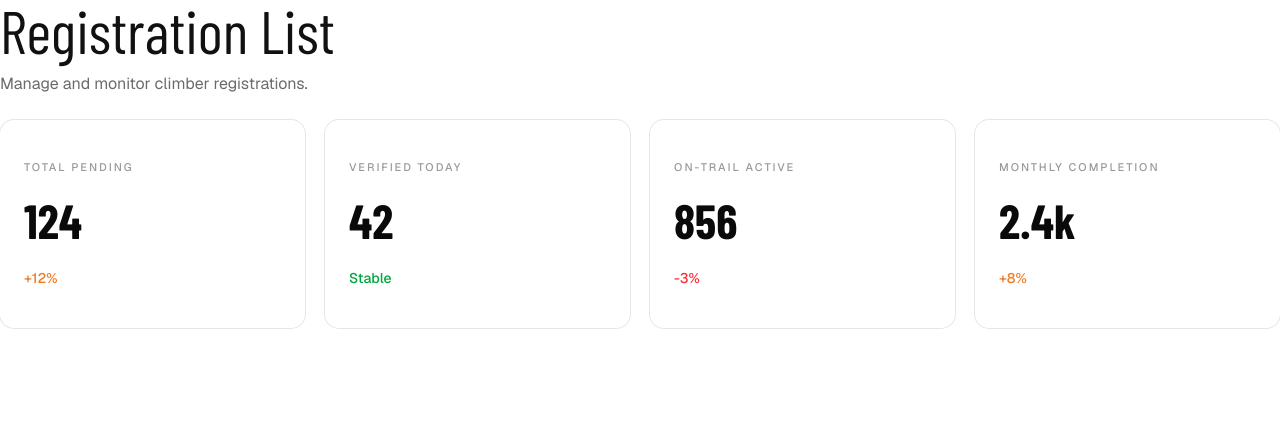
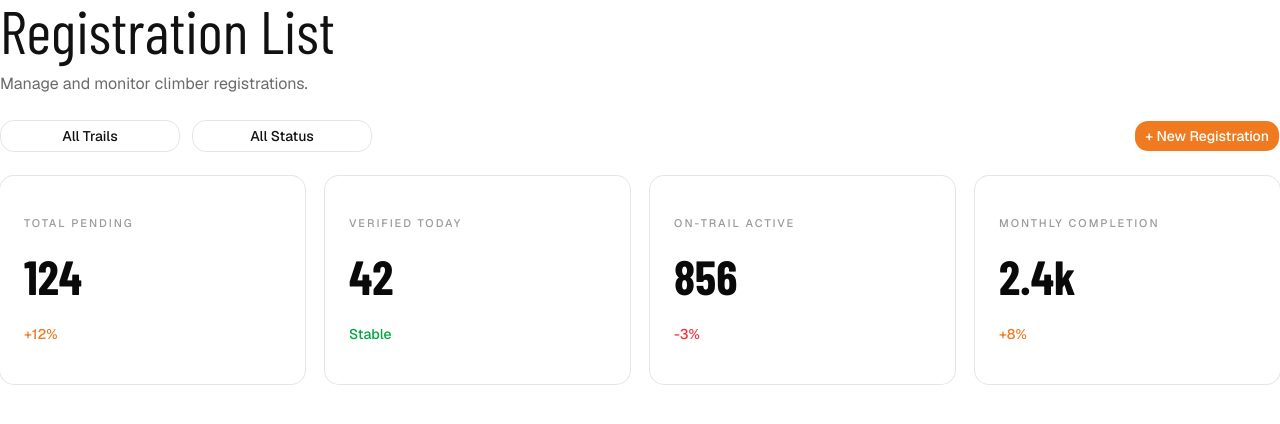
Before and after one commit to mhmddefrizal/Digi-Mount-Rajabasa, a Next.js app in the folder cms/: page /registrations in a window 1280 px wide. Shown: the top 424 px of the page. Built offline with nearby package versions, Linux system fonts and the light colour scheme.

Commit message:
tambah bagian untuk menampilkan filter pendaftaran

```diff
--- a/cms/src/app/(dashboard)/registrations/page.tsx
+++ b/cms/src/app/(dashboard)/registrations/page.tsx
@@ -1,3 +1,4 @@
+import RegistrationFilters from "@/components/registrations/registration-filters";
 import RegistrationStats from "@/components/registrations/registration-stats";
 
 // halaman untuk menampilkan daftar pendaftaran
@@ -16,6 +17,8 @@ export default function RegistrationPage() {
                     Manage and monitor climber registrations.
                 </p>
             </header>
+            {/* bagian untuk menampilkan filter pendaftaran */}
+            <RegistrationFilters />
             {/* bagian untuk menampilkan statistik pendaftaran */}
             <RegistrationStats />
         </main>
```
